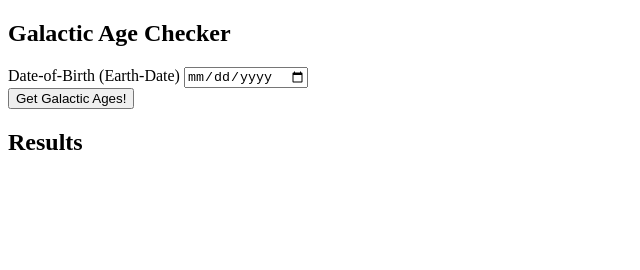
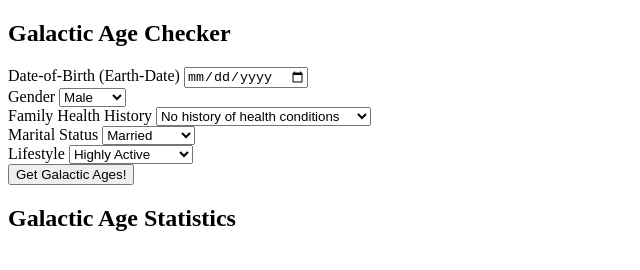
Before and after one commit to entegral/galactic-age-checker, a website: page src/index.html in a window 1280 px wide. Shown: the whole page, without its empty margins (0-640 px from the left). Drawn offline with Linux system fonts and the light colour scheme.

Commit message:
add form fields for selecting personal history options

```diff
--- a/src/index.html
+++ b/src/index.html
@@ -12,10 +12,44 @@
         <div class="card-body">
           <div class="form-group">
             <form id="userAgeForm">
+
               <div class="form-group">
                 <label for="dob">Date-of-Birth (Earth-Date)</label>
                 <input type="date" class="form-control"  id="dob" required>
               </div>
+
+              <div class="form-group">
+                <label for="gender">Gender</label>
+                <select class="form-control" id="gender">
+                  <option value="male">Male</option>
+                  <option value="female">Female</option>
+                </select>
+              </div>
+
+              <div class="form-group">
+                <label for="poorFamilyHealth">Family Health History</label>
+                <select class="form-control" id="poorFamilyHealth">
+                  <option value=false>No history of health conditions</option>
+                  <option value=true>Have history of health conditions</option>
+                </select>
+              </div>
+
+              <div class="form-group">
+                <label for="married">Marital Status</label>
+                <select class="form-control" id="married">
+                  <option value=true>Married</option>
+                  <option value=false>Not-married</option>
+                </select>
+              </div>
+
+              <div class="form-group">
+                <label for="activeLifestyle">Lifestyle</label>
+                <select class="form-control" id="activeLifestyle">
+                  <option value=true>Highly Active</option>
+                  <option value=false>Not Highly Active</option>
+                </select>
+              </div>
+
               <button type="submit" name="button" class="btn btn-warning">Get Galactic Ages!</button>
             </form>
           </div>
@@ -24,7 +58,7 @@
 
       <div class="card" id="result">
         <div class="card-body">
-          <h2 class="card-header">Results</h2>
+          <h2 class="card-header">Galactic Age Statistics</h2>
           <h3><span id="inputDate"></span></h3>
           <h2><span id="outputDay"></span></h2>
         </div>
```
Also changed, not shown: src/main.js (+13 -2 lines).
